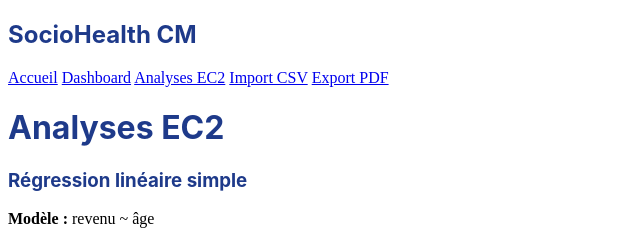
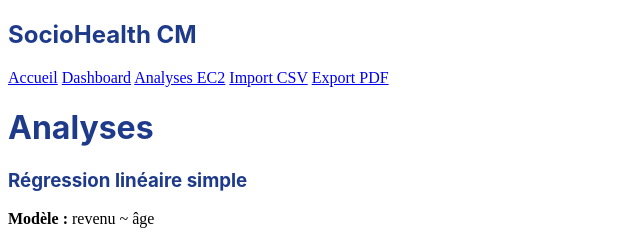
Before and after one commit to horxelayissi-wq/dd, a Flask app: template templates/analytics.html in a window 1280 px wide. Shown: the top 244 px of the page, without its empty margins (0-640 px from the left). Run offline with Flask 3, Linux system fonts and the light colour scheme; the template is opened without the code that fills it, so the values that code supplies are empty.

Commit message:
Update analytics.html

```diff
--- a/templates/analytics.html
+++ b/templates/analytics.html
@@ -1,6 +1,6 @@
 {% extends "base.html" %}
 {% block content %}
-<h1>Analyses EC2</h1>
+<h1>Analyses</h1>
 
 {% if empty %}
 <p>Pas assez de données pour les analyses.</p>
```
